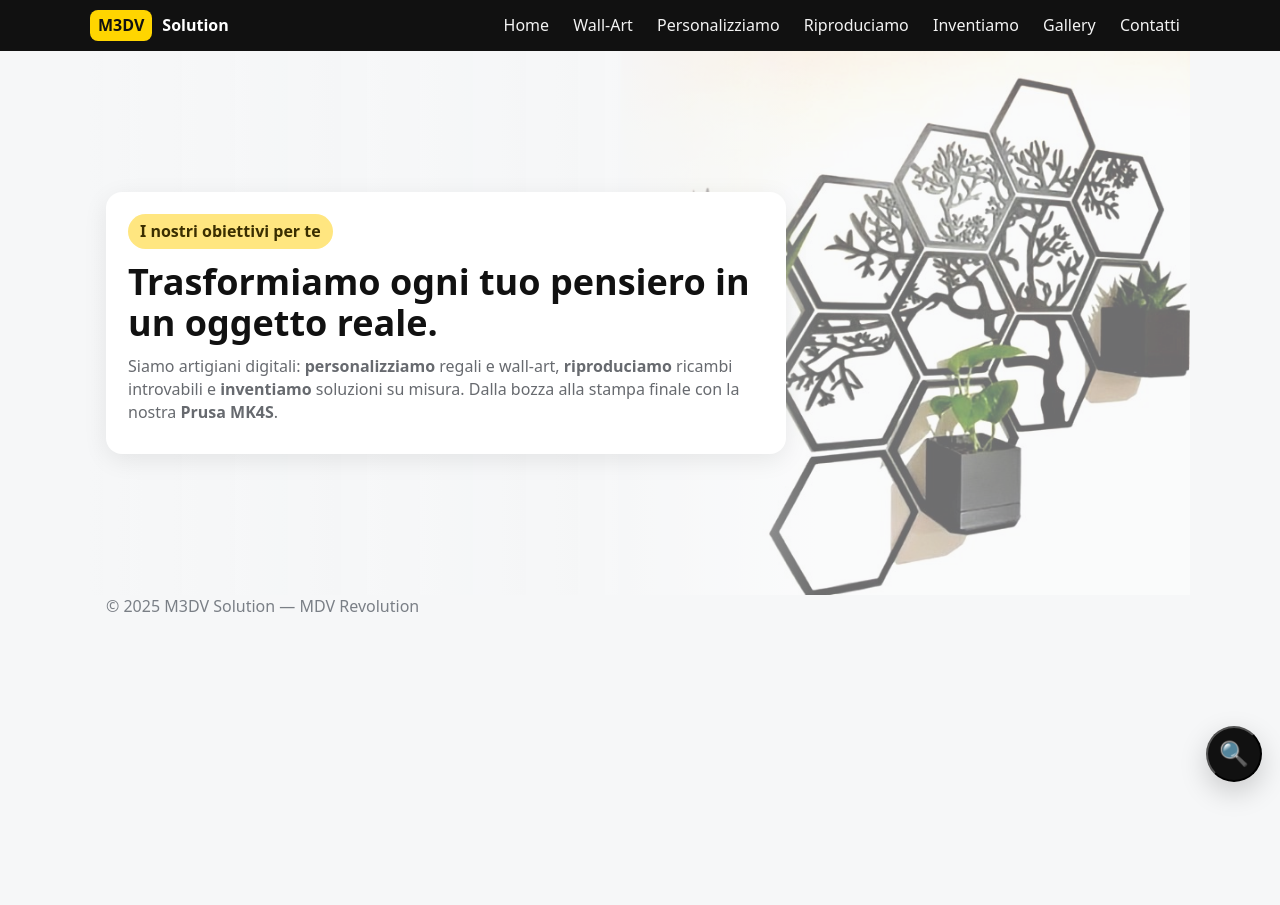
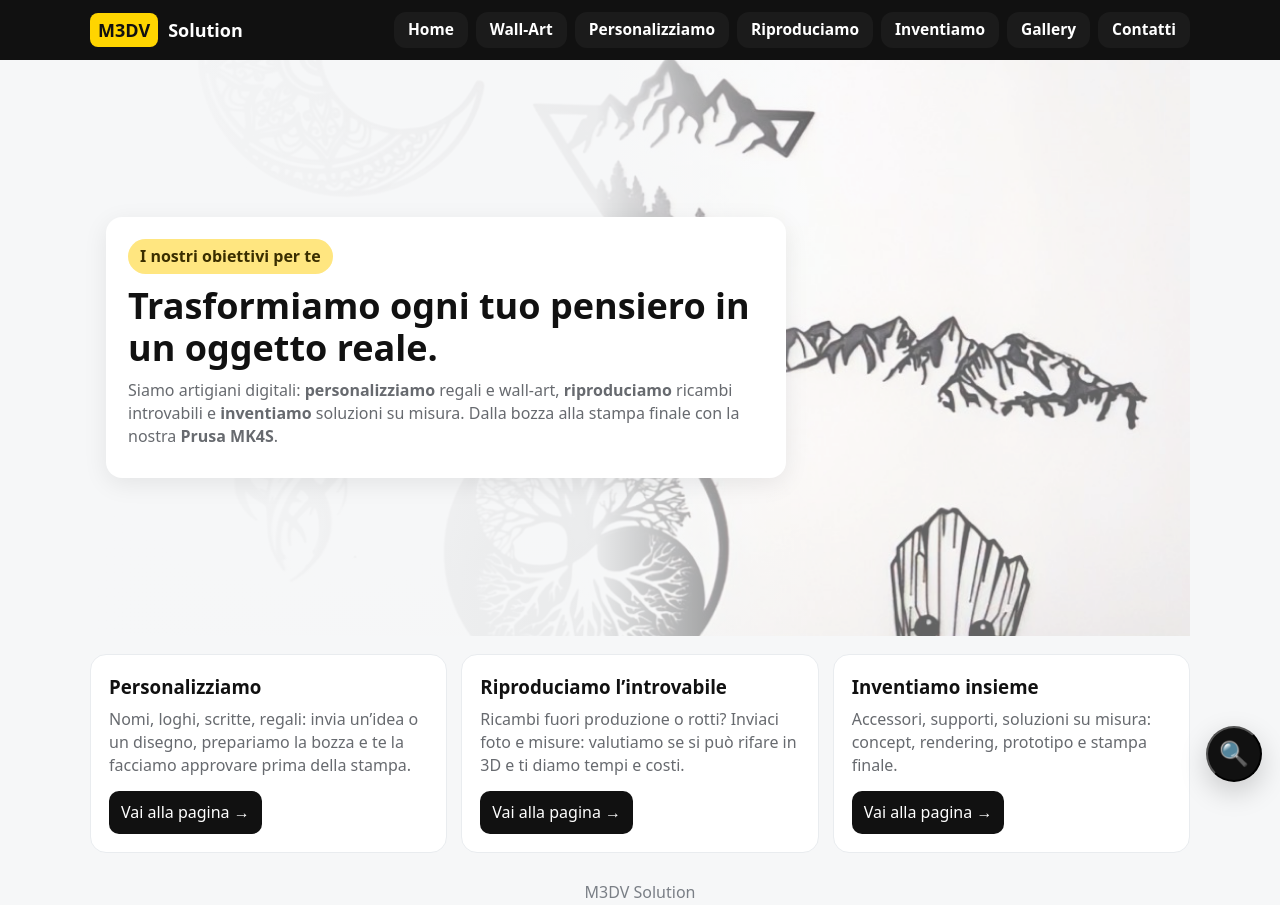
Before and after one commit to M3DV-Parts/m3dv-site, a plain HTML site: page index.html in a window 1280 px wide. Before the commit the page ends 800 px from the top, so only its background shows below. Drawn offline with Linux system fonts and the light colour scheme.

Commit message:
Update index.html

```diff
--- a/index.html
+++ b/index.html
@@ -6,39 +6,62 @@
 <title>M3DV Solution — Home</title>
 <meta name="description" content="Artigiani digitali: personalizziamo, riproduciamo e inventiamo oggetti 3D su misura.">
 <style>
-  :root{--ink:#111;--muted:#676a6f;--bg:#f6f7f8;--brand:#ffd500;--card:#fff;--shadow:0 6px 24px rgba(0,0,0,.08);--r:16px}
-  *{box-sizing:border-box} html,body{margin:0;background:var(--bg);color:var(--ink);font:16px/1.45 system-ui,Arial}
+  :root{
+    --ink:#111;--muted:#676a6f;--bg:#f6f7f8;--brand:#ffd500;--card:#fff;
+    --shadow:0 6px 24px rgba(0,0,0,.08);--r:16px;
+    /* 🔁 METTI QUI I TUOI PERCORSI IMMAGINE */
+    --bg-montagna: url("/IMAGE/WALLART/IMG-20251104-WA0005~3.jpg"); /* sfondo dietro */
+    --bg-moto:     url("/IMAGE/WALLART/IMG-20251104-WA0005~9.jpg"); /* motocross davanti */
+  }
+  *{box-sizing:border-box}
+  html,body{margin:0;background:var(--bg);color:var(--ink);font:16px/1.45 system-ui,Arial}
   a{text-decoration:none;color:inherit}
   .wrap{max-width:1100px;margin:0 auto;padding:0 16px}
-  /* NAV */
+
+  /* NAV grande e su due righe se serve */
   header{position:sticky;top:0;z-index:20;background:#111;color:#fff}
-  nav.wrap{display:flex;gap:14px;align-items:center;justify-content:space-between;padding:10px 0}
-  .logo{display:flex;gap:10px;align-items:center;font-weight:800}
+  nav.wrap{display:flex;gap:14px;align-items:center;justify-content:space-between;padding:12px 0;flex-wrap:wrap}
+  .logo{display:flex;gap:10px;align-items:center;font-weight:800;font-size:18px}
   .badge{background:var(--brand);color:#111;border-radius:8px;padding:4px 8px}
-  .menu a{padding:8px 10px;border-radius:10px;opacity:.95}
-  .menu a:hover{background:#1b1b1b}
-  /* HERO pannello unico */
-  .hero{position:relative;min-height:68vh;display:flex;align-items:center}
+  .menu{display:flex;gap:8px;flex-wrap:wrap}
+  .menu a{
+    padding:10px 14px;border-radius:12px;background:#1b1b1b;color:#fff;
+    font-weight:600;font-size:15.5px;line-height:1;
+  }
+  .menu a:hover{background:#2a2a2a}
+
+  /* HERO */
+  .hero{position:relative;min-height:72vh;display:flex;align-items:center}
   .panel{position:relative;background:var(--card);border-radius:var(--r);box-shadow:var(--shadow);padding:22px;max-width:680px}
   .kicker{display:inline-block;background:#ffe680;color:#3a2e00;font-weight:800;border-radius:999px;padding:6px 12px;margin-bottom:8px}
   h1{margin:.1em 0 .3em;font-size:clamp(22px,4.4vw,36px);line-height:1.15}
   p{color:var(--muted);margin:.5em 0}
-  /* sfondo moto a destra */
-  .moto{
+
+  /* sfondo a strati: montagna dietro + moto a dx */
+  .hero-bg{
     position:absolute; inset:0; pointer-events:none;
     background:
-      linear-gradient(90deg, rgba(246,247,248,1) 0%, rgba(246,247,248,.92) 48%, rgba(246,247,248,0) 66%),
-      url("/IMAGE/WALLART/Img_2025_11_05_00_19_02~2.jpeg") right center / contain no-repeat;
-    opacity:.55;
+      linear-gradient(90deg, rgba(246,247,248,1) 0%, rgba(246,247,248,.92) 46%, rgba(246,247,248,0) 66%),
+      var(--bg-montagna) left 40% / cover no-repeat,
+      var(--bg-moto) right center / contain no-repeat;
+    opacity:.60;
   }
-  /* fab search (solo 🔍) */
-  .fab{
-    position:fixed; right:18px; bottom:18px; z-index:30;
-    width:56px; height:56px; border-radius:50%;
-    background:#111; color:#fff; display:flex; align-items:center; justify-content:center;
-    box-shadow:0 10px 28px rgba(0,0,0,.18); font-size:24px; cursor:pointer;
-  }
-  footer{padding:24px 0;color:#7a7f86}
+
+  /* 3 CANALI */
+  .channels{padding:18px 0 28px}
+  .cards{display:grid;grid-template-columns:1fr;gap:14px}
+  @media(min-width:900px){.cards{grid-template-columns:repeat(3,1fr)}}
+  .card{background:var(--card);border-radius:var(--r);padding:18px;border:1px solid #e9ecef}
+  .card h3{margin:0 0 8px}
+  .card p{margin:0 0 14px;color:var(--muted)}
+  .go{display:inline-block;background:#111;color:#fff;border-radius:10px;padding:10px 12px}
+
+  /* FAB 🔍 */
+  .fab{position:fixed;right:18px;bottom:18px;z-index:30;width:56px;height:56px;border-radius:50%;
+       background:#111;color:#fff;display:flex;align-items:center;justify-content:center;
+       box-shadow:0 10px 28px rgba(0,0,0,.18);font-size:24px;cursor:pointer}
+
+  footer{padding:20px 0;color:#7a7f86;text-align:center}
 </style>
 </head>
 <body>
@@ -58,7 +81,7 @@
 </header>
 
 <main class="wrap hero">
-  <div class="moto" aria-hidden="true"></div>
+  <div class="hero-bg" aria-hidden="true"></div>
   <section class="panel">
     <span class="kicker">I nostri obiettivi per te</span>
     <h1>Trasformiamo ogni tuo pensiero in un oggetto reale.</h1>
@@ -69,10 +92,29 @@
   </section>
 </main>
 
-<!-- SOLO il 🔍 -->
+<section class="wrap channels">
+  <div class="cards">
+    <article class="card">
+      <h3>Personalizziamo</h3>
+      <p>Nomi, loghi, scritte, regali: invia un’idea o un disegno, prepariamo la bozza e te la facciamo approvare prima della stampa.</p>
+      <a class="go" href="/personalizziamo.html">Vai alla pagina →</a>
+    </article>
+    <article class="card">
+      <h3>Riproduciamo l’introvabile</h3>
+      <p>Ricambi fuori produzione o rotti? Inviaci foto e misure: valutiamo se si può rifare in 3D e ti diamo tempi e costi.</p>
+      <a class="go" href="/riproduciamo.html">Vai alla pagina →</a>
+    </article>
+    <article class="card">
+      <h3>Inventiamo insieme</h3>
+      <p>Accessori, supporti, soluzioni su misura: concept, rendering, prototipo e stampa finale.</p>
+      <a class="go" href="/inventiamo.html">Vai alla pagina →</a>
+    </article>
+  </div>
+</section>
+
 <button class="fab" title="Cerca un modello STL" onclick="startSearch()">🔍</button>
 
-<footer class="wrap">© 2025 M3DV Solution — MDV Revolution</footer>
+<footer class="wrap">M3DV Solution</footer>
 
 <script>
   function enc(s){return encodeURIComponent(s.trim())}
@@ -82,8 +124,7 @@
       'https://www.printables.com/search?q='+k,
       'https://www.thingiverse.com/search?q='+k+'&type=things',
       'https://www.myminifactory.com/search/?query='+k,
-      'https://thangs.com/search/'+k,
-      'https://grabcad.com/library?query='+k
+      'https://thangs.com/search/'+k
     ];
     targets.forEach(u=>window.open(u,'_blank'));
   }
```
